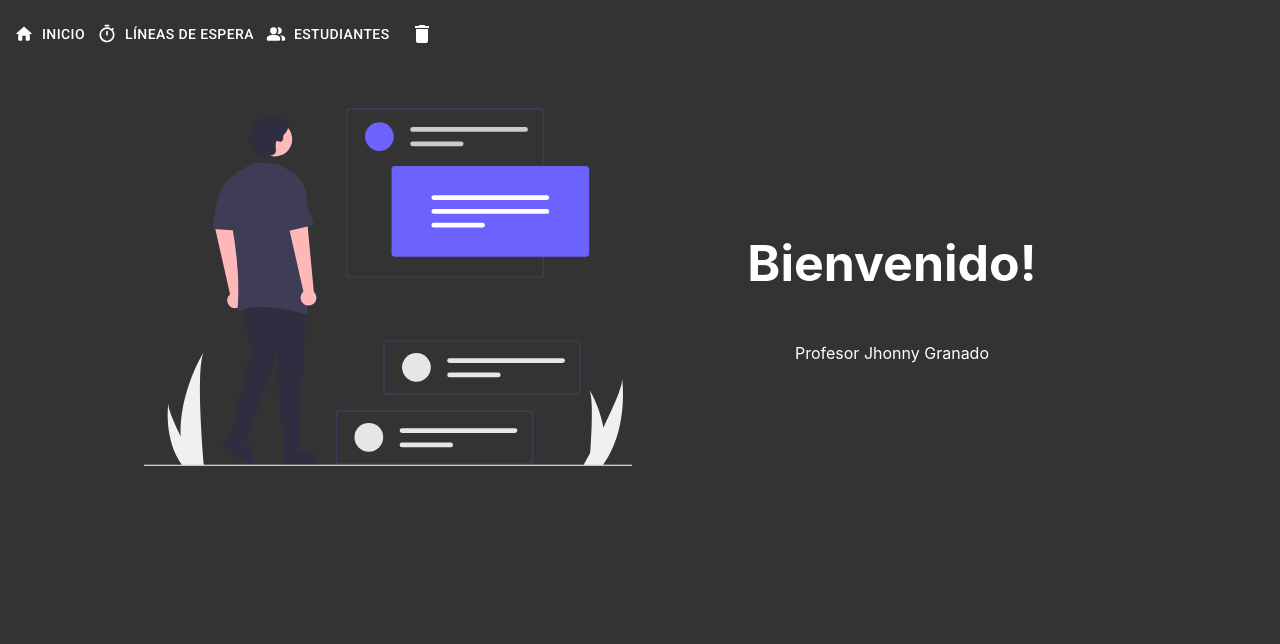
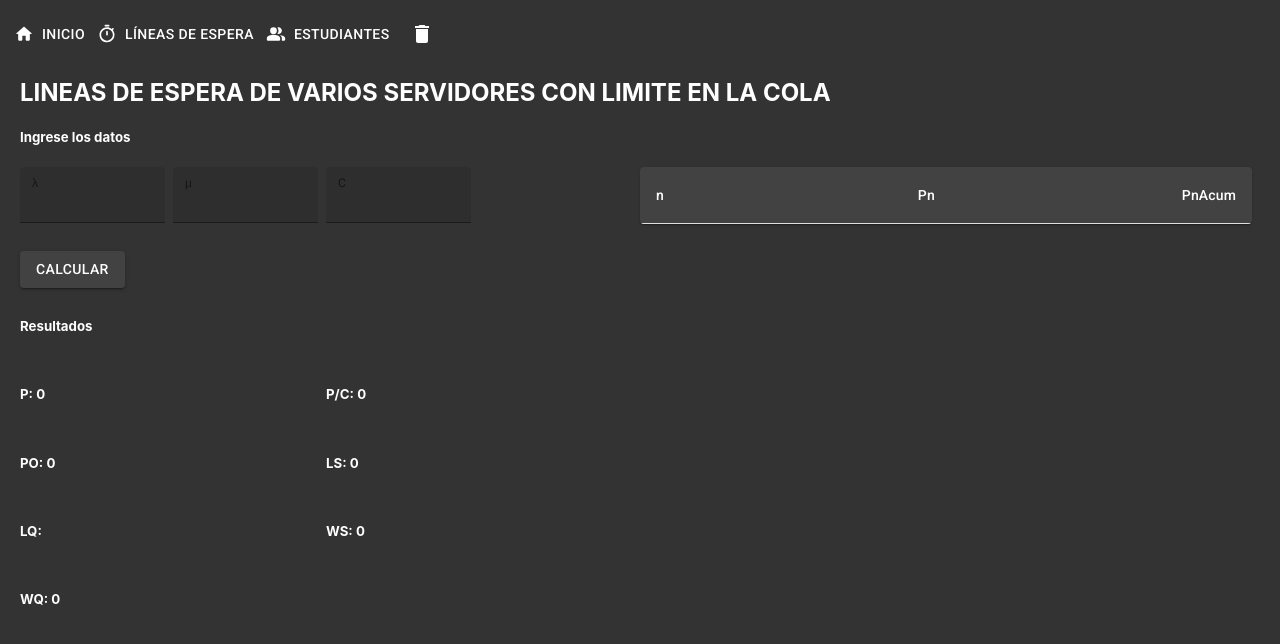
Before and after one commit to Diegbys/simulacion, a React (Create React App) app: page /line_various_limit in a window 1280 px wide. Shown: the top 644 px of the page. Built offline with nearby package versions, Linux system fonts and the light colour scheme.

Commit message:
Line_various_limit

```diff
--- a/src/App.jsx
+++ b/src/App.jsx
@@ -5,6 +5,7 @@ import MenuAp from './components/menu';
 import './styles/App.css';
 import LineOneNoLimit from "./screens/line_one_nolimit";
 import LineOneLimit from "./screens/line_one_limit";
+import LineVariousLimit from "./screens/line_various_limit";
 import Home from "./screens/home.js";
 
 function App() {
@@ -20,6 +21,9 @@ function App() {
             <Route path="/line_one_limit">
               <LineOneLimit />
             </Route>
+            <Route path="/line_various_limit">
+              <LineVariousLimit />
+            </Route>
             <Route path="/">
               <Home />
             </Route>
--- /dev/null
+++ b/src/components/fact.js
@@ -0,0 +1,7 @@
+export default function fact(number){
+    var result = 1;
+    for (let index = 1; index <= number; index++) {
+        result *= index;
+    }
+    return result;
+}
--- a/src/components/menu.js
+++ b/src/components/menu.js
@@ -46,6 +46,7 @@ export default function MenuAp() {
             className="sidebar"
         >
             <List>
+
                 <ListItem>Un servidor</ListItem>
                 <Link to="/line_one_nolimit">
                     <ListItem button >
@@ -59,8 +60,23 @@ export default function MenuAp() {
                         <ListItemText primary="Con límite en la cola" />
                     </ListItem>
                 </Link>
+
+                <Divider />
+
+                <ListItem>Varios servidores</ListItem>
+                <Link to="/line_various_limit">
+                    <ListItem button >
+                        <ListItemIcon><LinearScaleOutlinedIcon /></ListItemIcon>
+                        <ListItemText primary="Sin límite en la cola" />
+                    </ListItem>
+                </Link>
+                <Link to="/line_one_limit">
+                    <ListItem button >
+                        <ListItemIcon><MultilineChartOutlinedIcon /></ListItemIcon>
+                        <ListItemText primary="Con límite en la cola" />
+                    </ListItem>
+                </Link>
             </List>
-            <Divider />
         </div>
     );
 
--- /dev/null
+++ b/src/screens/line_various_limit.js
@@ -0,0 +1,183 @@
+import React, { useState } from 'react';
+import { TextField, Grid, Button, Table, TableBody, TableCell, TableContainer, TableHead, TableRow, Paper } from "@material-ui/core";
+import fact from "./../components/fact";
+
+export default function LineVariousLimit() {
+    const [data, setData] = useState({
+        lampda: "",
+        mu: "",
+        c: ""
+    });
+
+    const [results, setResults] = useState({ p: 0, p_c: 0, po: 0, ls: 0, q: 0, ws: 0, wq: 0 });
+    const [table, setTable] = useState([]);
+
+
+    const calculate = () => {
+        if (data.lampda === "" || data.mu === "" || data.c === "" || data.N === "") {
+            alert("Debe llenar todos los campos");
+            return;
+        }
+
+        let p = parseFloat(data.lampda) / parseFloat(data.mu);
+        let p_c = p / parseFloat(data.c);
+        let po = 1 / (calcSumatory(p) + (p ** parseFloat(data.c) / (fact(parseFloat(data.c)) * (1 - p_c))));
+        let lq = p ** (parseFloat(data.c) + 1) / (fact(parseFloat(data.c) - 1) * (parseFloat(data.c) - p) ** 2) * po;
+        let ls = lq + p;
+
+        setResults({
+            p: p.toFixed(4),
+            p_c: p_c.toFixed(4),
+            po: po.toFixed(4),
+            lq: lq.toFixed(4),
+            ls: ls.toFixed(4),
+            ws: (ls / parseFloat(data.lampda)).toFixed(4),
+            wq: (lq / parseFloat(data.lampda)).toFixed(4)
+        }, calculateLines())
+    }
+
+
+    const calculateLines = () => {
+        let lines = [];
+        let continues = true;
+        let pnAcum = 0;
+        for (let index = 0; continues; index++) {
+            let pn = 0;
+            if (index === 0) {
+                pn = results.po;
+            } else {
+                if (index < parseFloat(data.c)) {
+                    pn = (results.p ** index / fact(index) * results.po).toFixed(4);
+                } else {
+                    pn = (results.p ** index / (fact(parseFloat(data.c)) * parseFloat(data.c) ** (index - parseFloat(data.c))) * results.po).toFixed(4);
+                }
+            }
+            pnAcum =  parseFloat(pnAcum) + parseFloat(pn);
+
+            lines.push({ n: index, pn: pn, pnAcum: pnAcum.toFixed(4) });
+            if (pn < 0.0001) {
+                continues = false;
+            }
+        }
+        setTable(lines)
+    }
+
+
+    const setInput = (field, value) => {
+        setData({ ...data, [field]: value });
+    }
+
+
+    const calcSumatory = (p) => {
+        let sumatory = [];
+        for (let i = 0; i <= 20; i++) {
+            sumatory.push(i >= parseFloat(data.c) ? 0 : (p ** i) / (fact(i)));
+        }
+        let sum = 0
+        sumatory.forEach(e => { sum += e })
+        return sum;
+    }
+
+
+    return (
+        <div>
+            <h2>LINEAS DE ESPERA DE VARIOS SERVIDORES CON LIMITE EN LA COLA</h2>
+            <form >
+                <h5>Ingrese los datos</h5>
+                <Grid container spacing={2}>
+                    <Grid container spacing={1} item xs={12} md={6}>
+                        <Grid item xs={12} md={6} lg={3}>
+                            <TextField
+                                id="lampda"
+                                label="λ"
+                                variant="filled"
+                                className="input"
+                                onChange={value => setInput("lampda", value.target.value)}
+                                type="number"
+                                InputLabelProps={{
+                                    shrink: true,
+                                }}
+                            />
+                        </Grid>
+                        <Grid item xs={12} md={6} lg={3}>
+                            <TextField
+                                id="mu"
+                                label="μ"
+                                variant="filled"
+                                className="input"
+                                onChange={value => setInput("mu", value.target.value)}
+                                type="number"
+                                InputLabelProps={{
+                                    shrink: true,
+                                }}
+                            />
+                        </Grid>
+                        <Grid item xs={12} md={6} lg={3}>
+                            <TextField
+                                id="c"
+                                label="C"
+                                variant="filled"
+                                className="input"
+                                onChange={value => setInput("c", value.target.value)}
+                                type="number"
+                                InputLabelProps={{
+                                    shrink: true,
+                                }}
+                            />
+                        </Grid>
+                        <Grid item xs={12}>
+                            <br />
+                            <Button variant="contained" className="button" onClick={() => calculate()}>Calcular</Button>
+                        </Grid>
+                        <Grid item xs={12}>
+                            <h5>Resultados</h5>
+                        </Grid>
+                        <Grid item xs={12} md={6}>
+                            <h5>P: {results.p}</h5>
+                        </Grid>
+                        <Grid item xs={12} md={6}>
+                            <h5>P/C: {results.p_c}</h5>
+                        </Grid>
+                        <Grid item xs={12} md={6}>
+                            <h5>PO: {results.po}</h5>
+                        </Grid>
+                        <Grid item xs={12} md={6}>
+                            <h5>LS: {results.ls}</h5>
+                        </Grid>
+                        <Grid item xs={12} md={6}>
+                            <h5>LQ: {results.lq}</h5>
+                        </Grid>
+                        <Grid item xs={12} md={6}>
+                            <h5>WS: {results.ws}</h5>
+                        </Grid>
+                        <Grid item xs={12} md={6}>
+                            <h5>WQ: {results.wq}</h5>
+                        </Grid>
+                    </Grid>
+                    <Grid item xs={12} md={6}>
+                        <TableContainer component={Paper}>
+                            <Table aria-label="simple table">
+                                <TableHead>
+                                    <TableRow>
+                                        <TableCell>n</TableCell>
+                                        <TableCell align="right">Pn</TableCell>
+                                        <TableCell align="right">PnAcum</TableCell>
+                                    </TableRow>
+                                </TableHead>
+                                <TableBody>
+                                    {table.map((row, index) => (
+                                        <TableRow key={index}>
+                                            <TableCell component="th" scope="row">{row.n}</TableCell>
+                                            <TableCell align="right">{row.pn}</TableCell>
+                                            <TableCell align="right">{row.pnAcum}</TableCell>
+                                        </TableRow>
+                                    ))}
+                                </TableBody>
+                            </Table>
+                        </TableContainer>
+                    </Grid>
+                </Grid>
+            </form>
+        </div>
+    );
+}
```
